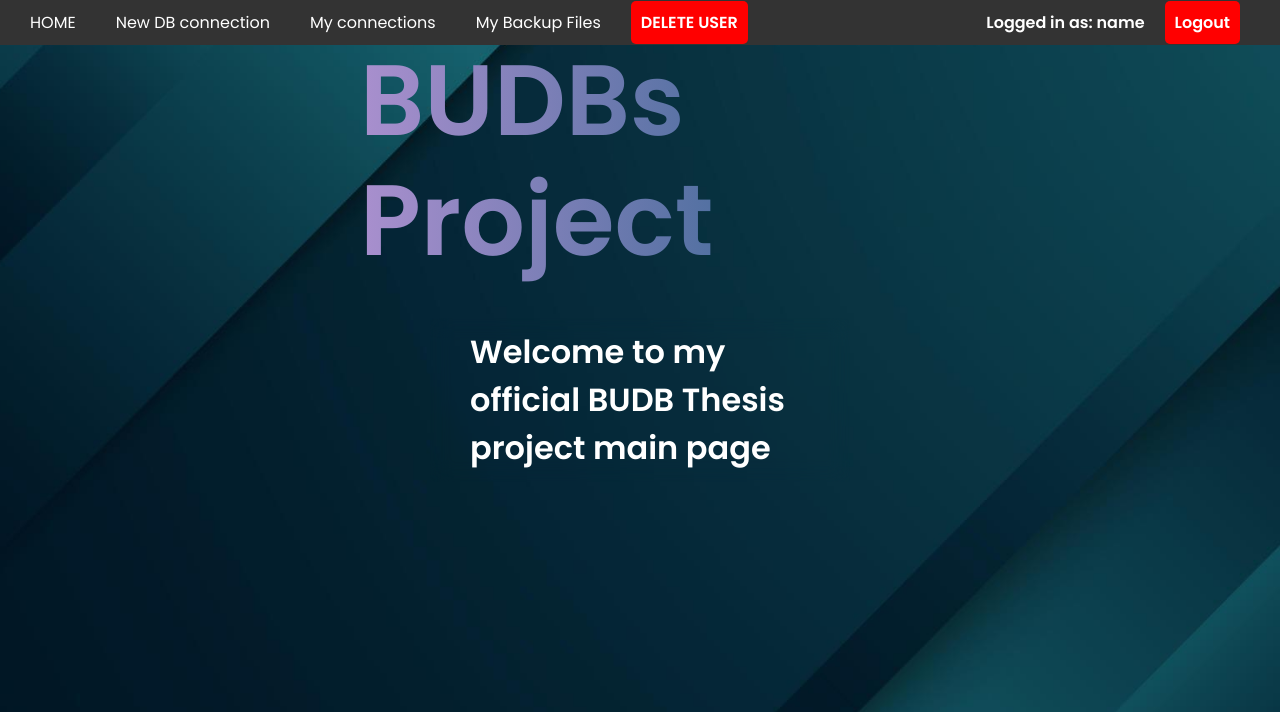
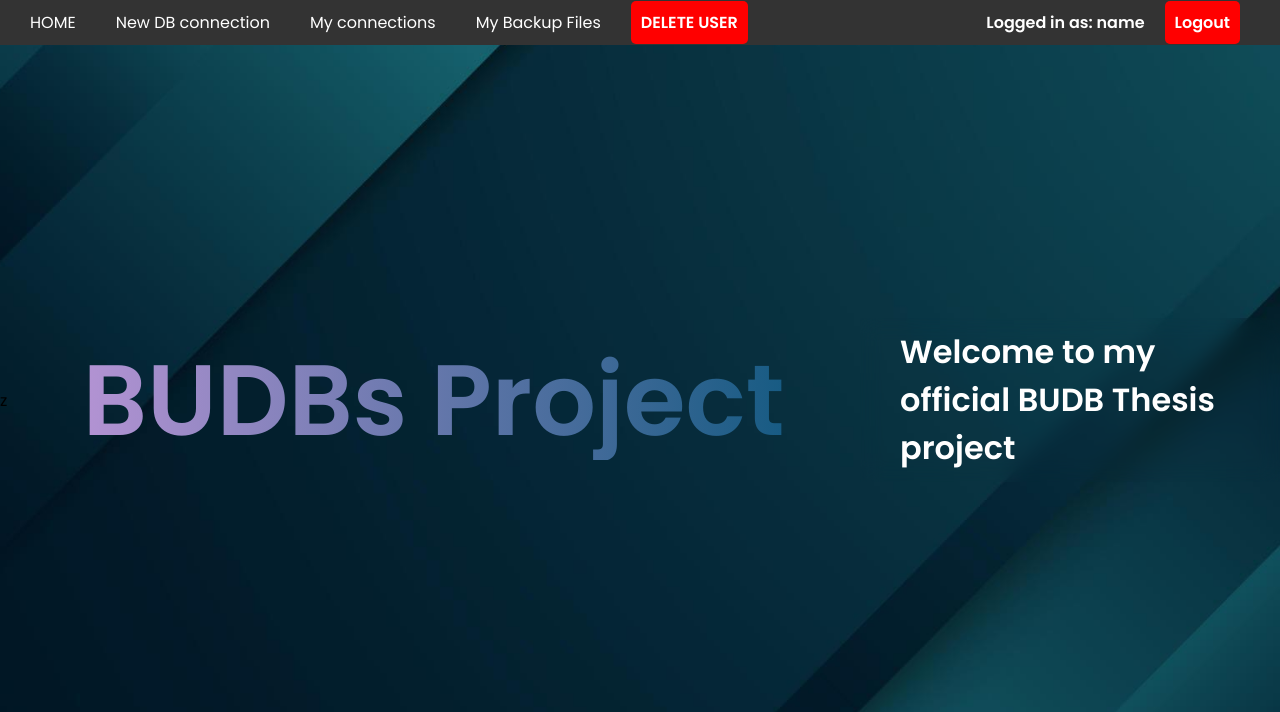
Before and after one commit to sofo-roth/Server-Data-Backup-Management-Web-Application, a PHP site: page /dashboard.php in a window 1280 px wide. Shown: the top 712 px of the page. Run offline with PHP 8.4, Linux system fonts and the light colour scheme; the visitor is signed in with stand-in values (Sample User, id 1); a stand-in replaces the project's code that opens the database connection.

Commit message:
Add files via upload

```diff
--- a/dashboard.php
+++ b/dashboard.php
@@ -1,4 +1,4 @@
-<?php
+z<?php
 session_start(); // Start the session
 
 // Check if the user is logged in by verifying the session variable
@@ -47,7 +47,7 @@ $username = $emailParts[0]; // Get the first part of the email
 
     <h2 class="title_home">BUDBs Project</h2>
     <div class="wrapper_home">
-        <h1>Welcome to my official BUDB Thesis project main page</h1>
+        <h1>Welcome to my official BUDB Thesis project</h1>
     </div>
 </body>
 </html>
--- a/styles.css
+++ b/styles.css
@@ -50,12 +50,8 @@ html, body{
     color: transparent;
     background-clip: text;
     -webkit-background-clip: text;
-    position: absolute;
-    top: 0px; /* Adjust as needed to move it up */
-    left: 50%; /* Center horizontally */
-    transform: translateX(-50%); /* Offset to perfectly center */
     line-height: 1.2;
-    padding: 40px;
+    margin: 0 auto; /* Centers the container */
 }
 
 .wrapper_home {
```
